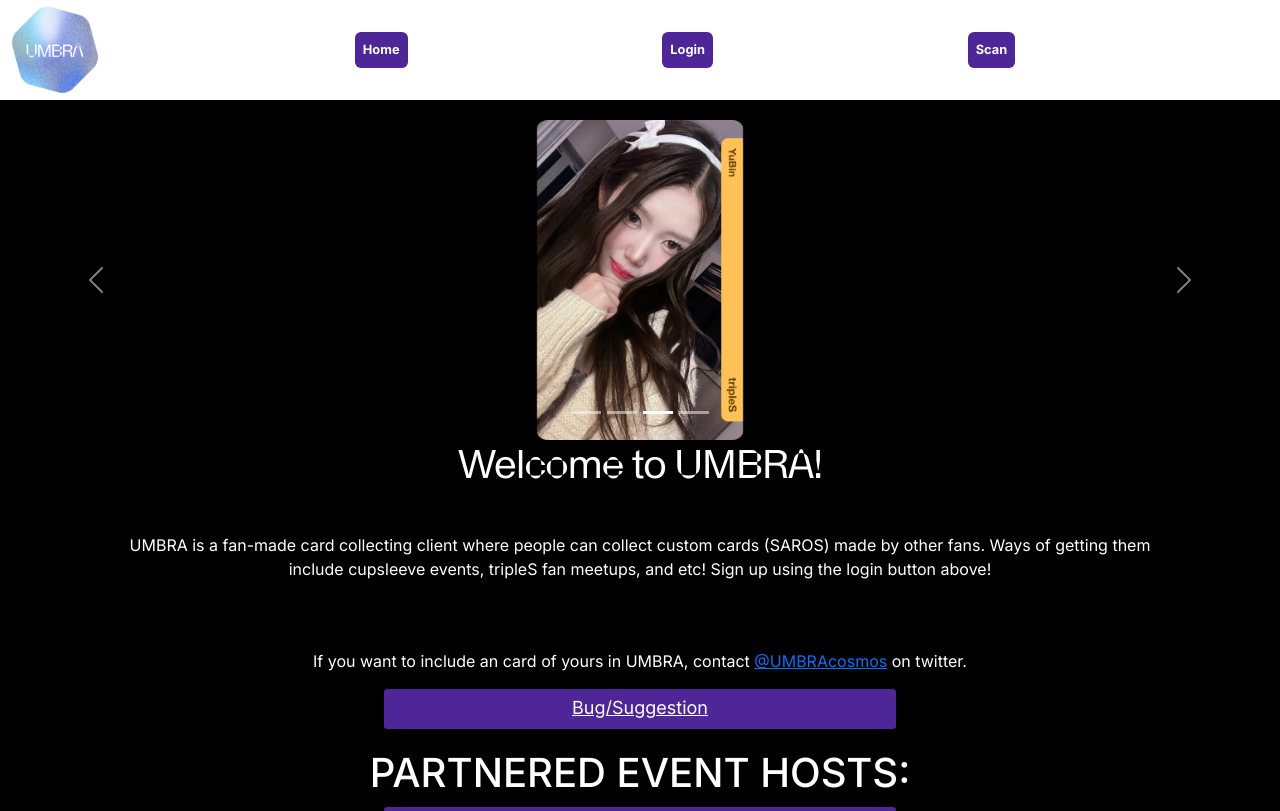
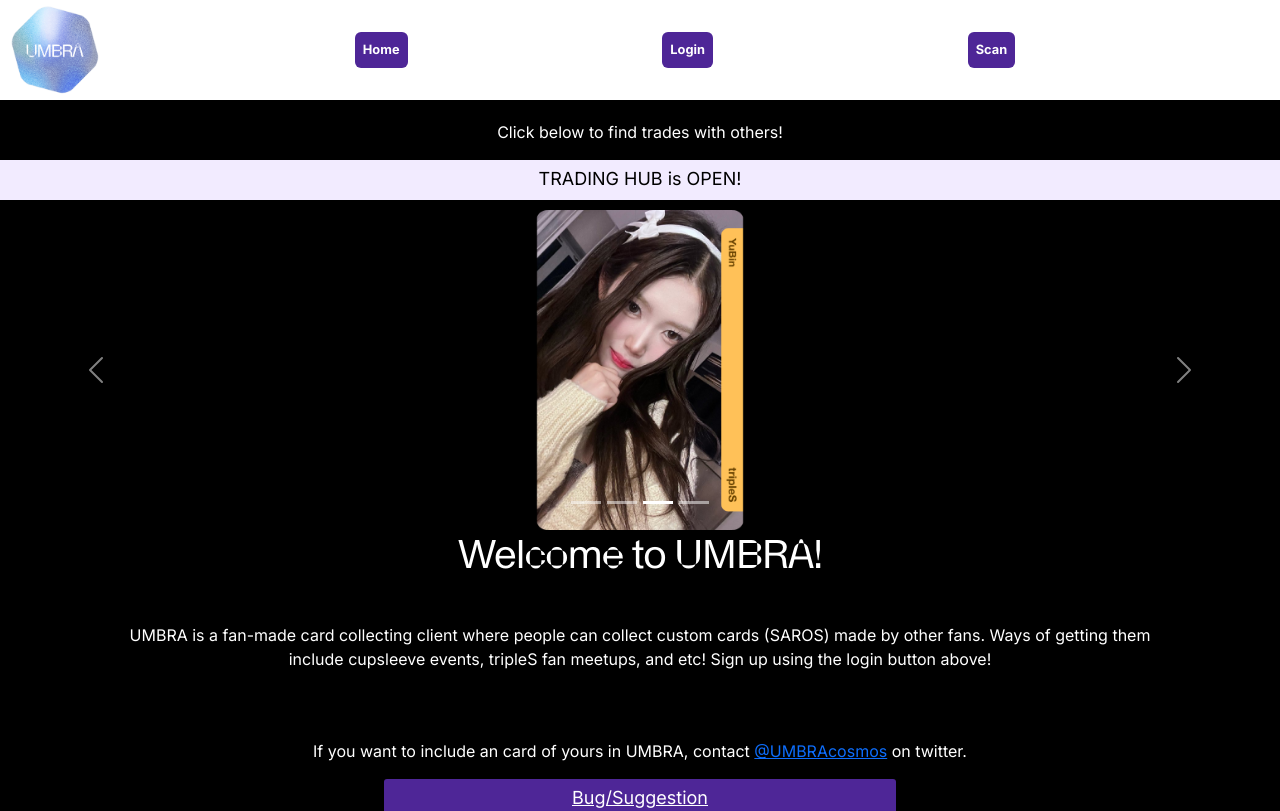
Before and after one commit to noliuniverse/Umbra, a Next.js app: page / in a window 1280 px wide. Shown: the top 811 px of the page. Built offline with nearby package versions, Linux system fonts and the light colour scheme.

Commit message:
Update page.js

```diff
--- a/app/page.js
+++ b/app/page.js
@@ -85,6 +85,8 @@ if (loading) {return (
         </nav>
       </header>
         <div className='div1' style={{width: "100%", marginBottom: "10px"}}>
+          <p className='whitetext'>Click below to find trades with others!</p>
+        <a href="https://twitter.com/UMBRAcosmos/status/1782172827241623616" target="_blank"  style={{width: "100%", minWidth: "150px", textAlign: "center", marginBottom:"10px", textDecoration:"none", background:"#f2ebff", color:"black", borderRadius:"0px"}} className='button2'>TRADING HUB is OPEN!</a>
         <div className='carousel'>
       <Carousel activeIndex={index} onSelect={handleSelect}>
           {bootstrap.map((item) => (
@@ -100,6 +102,7 @@ if (loading) {return (
         <br></br>
         <p className='whitetext'>If you want to include an card of yours in UMBRA, contact <a target="_blank"  href='https://twitter.com/UMBRAcosmos'>@UMBRAcosmos</a> on twitter.</p>
        </div>
+
         <a href="https://forms.gle/rjVYADMtUKjqCqDJA" target="_blank"  style={{width: "40%", minWidth: "150px", textAlign: "center"}} className='button2'><u>Bug/Suggestion</u></a>
         <h1 className='whitetext' style={{marginTop:"20px"}}>PARTNERED EVENT HOSTS:</h1>
         <button className='button2' style={{width: "40%", minWidth: "150px", textAlign: "center"}}  onClick={() => handleRedirect("/saros")}>Event Cards</button>
```
